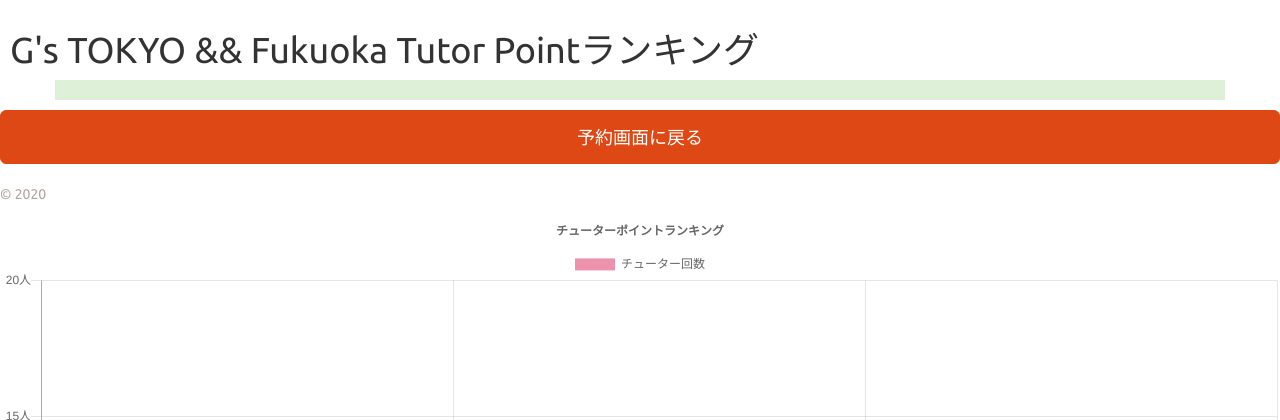
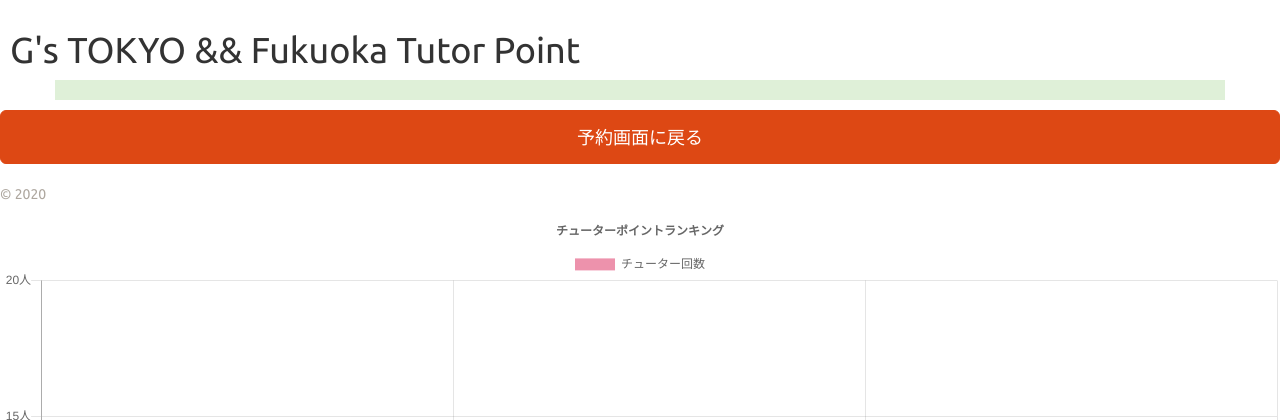
Before and after one commit to TaigaTigerKobayashi/thetutors0622, a PHP site: page /point.php in a window 1280 px wide. Shown: the top 420 px of the page. Run offline with PHP 8.4, Linux system fonts and the light colour scheme; data that the repository does not hold is empty; some libraries are stand-ins or nearby versions.

Commit message:
Update point.php

```diff
--- a/tutors/point.php
+++ b/tutors/point.php
@@ -50,7 +50,7 @@
 
 <!-- Main[Start] -->
 <div>
-    <h1> G's TOKYO && Fukuoka Tutor Pointランキング</h1>
+    <h1> G's TOKYO && Fukuoka Tutor Point</h1>
     <div class="container p-3 mb-2 bg-success text-white"><?php echo $view; ?></div>
 </div>
 
```
